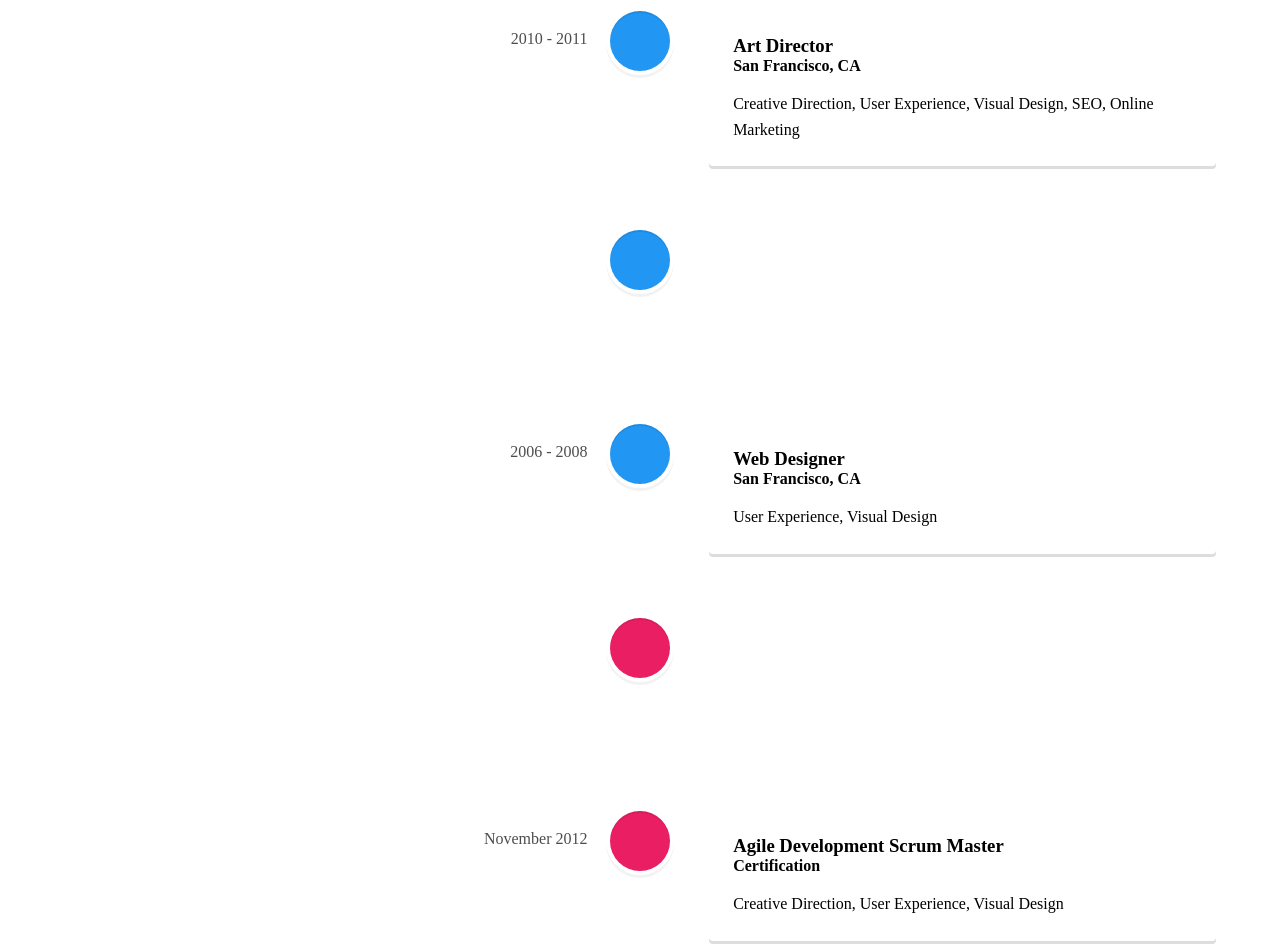
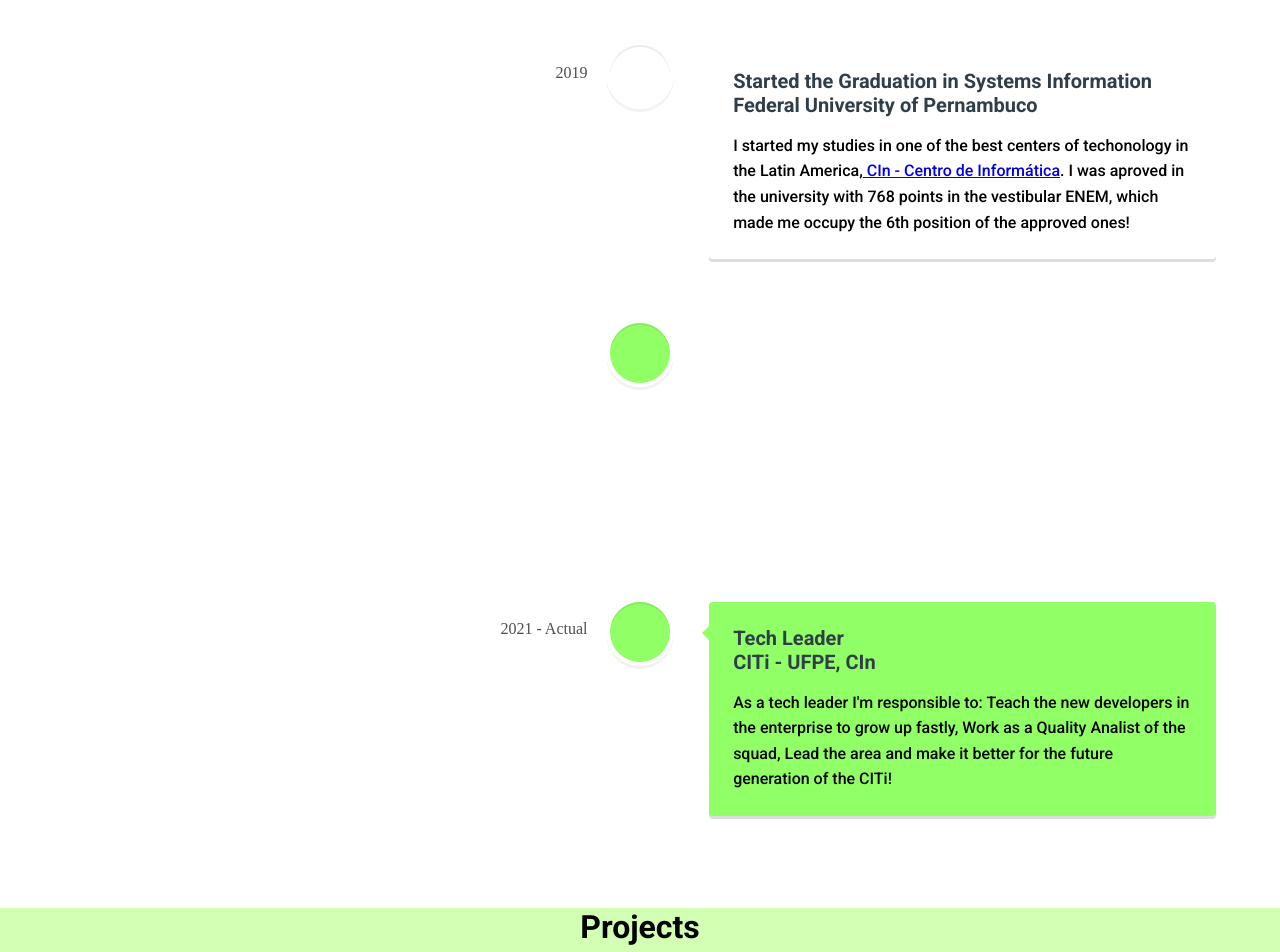
Before and after one commit to Giovaniavs/MyProject-Client, a React (Create React App) app: page / in a window 1280 px wide. Shown: the part 1100-2052 px from the top of the page. Built offline with nearby package versions, Linux system fonts and the light colour scheme.

Commit message:
Hotfix(timeline): added my previously experiences

```diff
--- a/public/index.html
+++ b/public/index.html
@@ -15,7 +15,7 @@
       content="Web site created using create-react-app"
     />
     <link rel="apple-touch-icon" href="%PUBLIC_URL%/favicon.png" />
-    <title>Giovani's Site</title>
+    <title>Giovani's Site | Home</title>
   </head>
   <body style="margin: 0">
     <div id="root"></div>
--- a/src/views/Experiences/Experiences.tsx
+++ b/src/views/Experiences/Experiences.tsx
@@ -1,7 +1,11 @@
 import React, { useState } from 'react';
 import { VerticalTimeline, VerticalTimelineElement } from 'react-vertical-timeline-component';
 import 'react-vertical-timeline-component/style.min.css';
-import { Container, H1 } from '../../global/globalStyle';
+import {
+  Container,
+  Text,
+  H2,
+} from '../../global/globalStyle';
 
 function Experiences() {
   const [backGroundColor, setBackGroundColor] = useState('white');
@@ -21,86 +25,73 @@ function Experiences() {
             className="vertical-timeline-element--work"
             contentStyle={{ background: 'rgb(33, 150, 243)', color: '#000000' }}
             contentArrowStyle={{ borderRight: '7px solid  rgb(33, 150, 243)' }}
-            date="2011 - present"
+            date="2019 - Start"
             iconStyle={{ background: 'rgb(33, 150, 243)', color: '#fff' }}
           >
-            <h3 className="vertical-timeline-element-title">Creative Director</h3>
-            <h4 className="vertical-timeline-element-subtitle">Miami, FL</h4>
-            <p>
-              Creative Direction, User Experience, Visual Design, Project Management, Team Leading
-            </p>
+            <H2 className="vertical-timeline-element-title">Mathematics and Physics Monitor</H2>
+            <H2 className="vertical-timeline-element-subtitle">
+              {' '}
+              <a href="https://oficinadeestudos.miedu.com.br/#/landing/saibamais/0"> Oficina de Estudos</a>
+              {' '}
+              - Recife, PE
+            </H2>
+            <Text>
+              Acting as a monitor I&apos;ve learned so much about teaching and conversation skills,
+              because help different people with different dificults is a hard task to do!
+            </Text>
           </VerticalTimelineElement>
           <VerticalTimelineElement
             className="vertical-timeline-element--work"
-            date="2010 - 2011"
-            iconStyle={{ background: 'rgb(33, 150, 243)', color: '#fff' }}
-
+            contentStyle={{ background: '#fff', color: '#000000' }}
+            contentArrowStyle={{ borderRight: '7px solid  #fff' }}
+            date="2019"
+            iconStyle={{ background: '#fff', color: '#fff' }}
           >
-            <h3 className="vertical-timeline-element-title">Art Director</h3>
-            <h4 className="vertical-timeline-element-subtitle">San Francisco, CA</h4>
-            <p>
-              Creative Direction, User Experience, Visual Design, SEO, Online Marketing
-            </p>
+            <H2 className="vertical-timeline-element-title">Started the Graduation in Systems Information</H2>
+            <H2 className="vertical-timeline-element-subtitle">Federal University of Pernambuco</H2>
+            <Text>
+              I started my studies in one of the best centers of techonology in the Latin America,
+              <a href="https://portal.cin.ufpe.br/"> CIn - Centro de Informática</a>
+              . I was aproved in the university with 768
+              points in the vestibular ENEM, which made me occupy the 6th position
+              of the approved ones!
+            </Text>
           </VerticalTimelineElement>
           <VerticalTimelineElement
             className="vertical-timeline-element--work"
-            date="2008 - 2010"
-            iconStyle={{ background: 'rgb(33, 150, 243)', color: '#fff' }}
-
+            contentStyle={{ background: '#91ff66', color: '#000000' }}
+            contentArrowStyle={{ borderRight: '7px solid  #91ff66' }}
+            date="2020.2 - 2021"
+            iconStyle={{ background: '#91ff66', color: '#fff' }}
           >
-            <h3 className="vertical-timeline-element-title">Web Designer</h3>
-            <h4 className="vertical-timeline-element-subtitle">Los Angeles, CA</h4>
-            <p>
-              User Experience, Visual Design
-            </p>
+            <H2 className="vertical-timeline-element-title">Full Stack Developer</H2>
+            <H2 className="vertical-timeline-element-subtitle">
+              {' '}
+              <a href="https://citi.org.br/"> CITi </a>
+              {' '}
+              - UFPE, CIn
+            </H2>
+            <Text>
+              It was my first experience as a developer in the real market. Be a part of a Junior
+              Enterprise was, without a doubt, the best choice that I made! I&apos;ve learned a
+              lot of things about Reactjs - JavaScript in the frontend and Nodejs - Express
+              in the backend.
+            </Text>
           </VerticalTimelineElement>
           <VerticalTimelineElement
             className="vertical-timeline-element--work"
-            date="2006 - 2008"
-            iconStyle={{ background: 'rgb(33, 150, 243)', color: '#fff' }}
-
+            contentStyle={{ background: '#91ff66', color: '#000000' }}
+            contentArrowStyle={{ borderRight: '7px solid  #91ff66' }}
+            date="2021 - Actual"
+            iconStyle={{ background: '#91ff66', color: '#fff' }}
           >
-            <h3 className="vertical-timeline-element-title">Web Designer</h3>
-            <h4 className="vertical-timeline-element-subtitle">San Francisco, CA</h4>
-            <p>
-              User Experience, Visual Design
-            </p>
-          </VerticalTimelineElement>
-          <VerticalTimelineElement
-            className="vertical-timeline-element--education"
-            date="April 2013"
-            iconStyle={{ background: 'rgb(233, 30, 99)', color: '#fff' }}
-
-          >
-            <h3 className="vertical-timeline-element-title">Content Marketing for Web, Mobile and Social Media</h3>
-            <h4 className="vertical-timeline-element-subtitle">Online Course</h4>
-            <p>
-              Strategy, Social Media
-            </p>
-          </VerticalTimelineElement>
-          <VerticalTimelineElement
-            className="vertical-timeline-element--education"
-            date="November 2012"
-            iconStyle={{ background: 'rgb(233, 30, 99)', color: '#fff' }}
-
-          >
-            <h3 className="vertical-timeline-element-title">Agile Development Scrum Master</h3>
-            <h4 className="vertical-timeline-element-subtitle">Certification</h4>
-            <p>
-              Creative Direction, User Experience, Visual Design
-            </p>
-          </VerticalTimelineElement>
-          <VerticalTimelineElement
-            className="vertical-timeline-element--education"
-            date="2002 - 2006"
-            iconStyle={{ background: 'rgb(233, 30, 99)', color: '#fff' }}
-
-          >
-            <h3 className="vertical-timeline-element-title">Bachelor of Science in Interactive Digital Media Visual Imaging</h3>
-            <h4 className="vertical-timeline-element-subtitle">Bachelor Degree</h4>
-            <p>
-              Creative Direction, Visual Design
-            </p>
+            <H2 className="vertical-timeline-element-title">Tech Leader</H2>
+            <H2 className="vertical-timeline-element-subtitle"> CITi - UFPE, CIn</H2>
+            <Text>
+              As a tech leader I&apos;m responsible to: Teach the new developers in the enterprise
+              to grow up fastly, Work as a Quality Analist of the squad, Lead the area and make it
+              better for the future generation of the CITi!
+            </Text>
           </VerticalTimelineElement>
         </VerticalTimeline>
       </Container>
```
Also changed, not shown: 1 other file (tests, documents, lock files or other folders).
